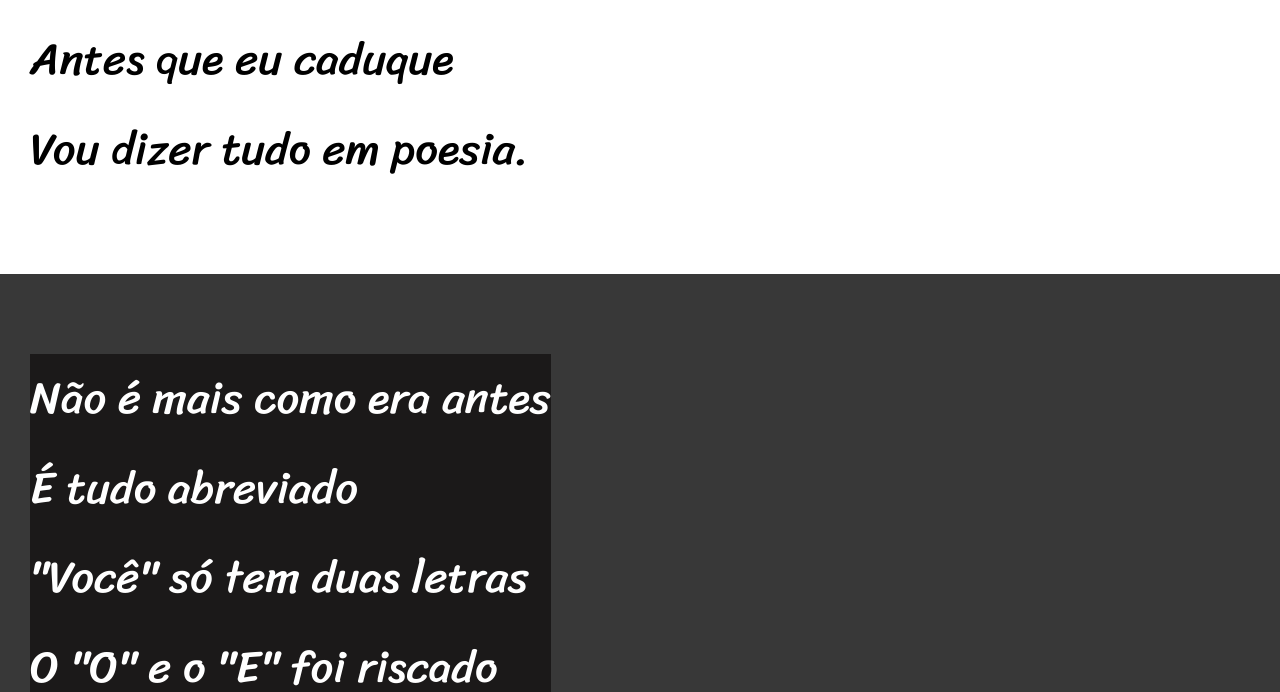
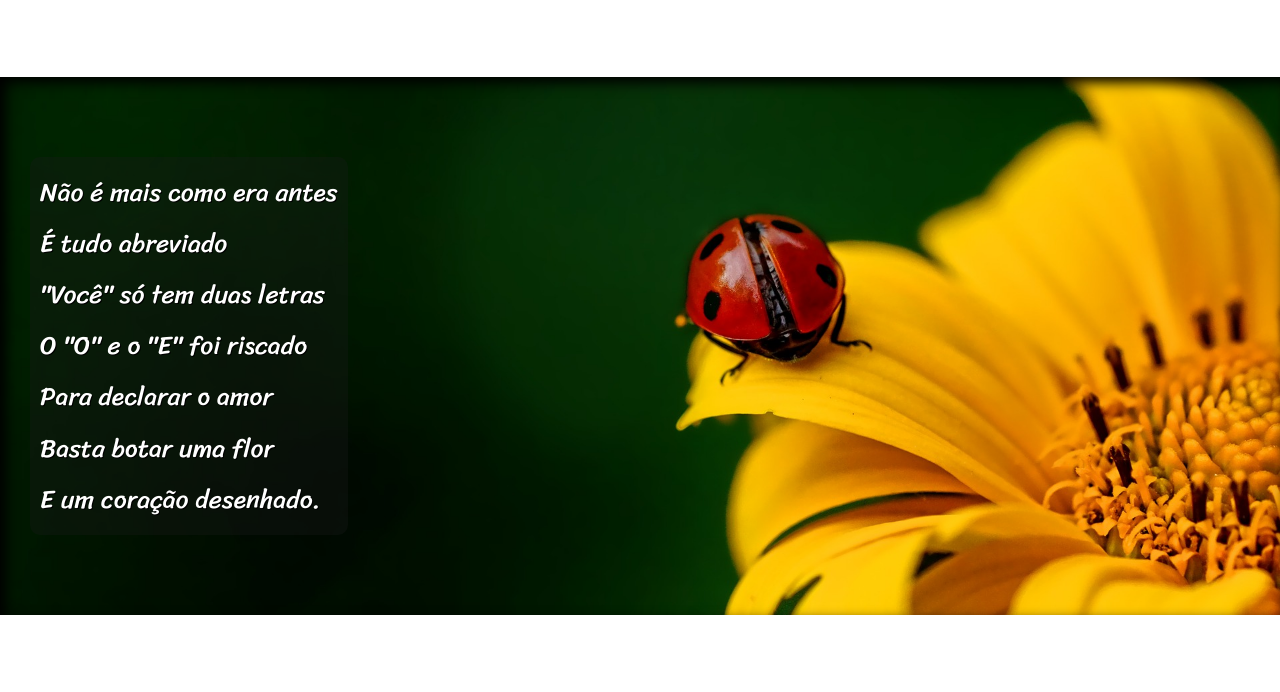
Before and after one commit to arthurwna/html-css, a plain HTML site: page desafio/dasafio12/index.html in a window 1280 px wide. Shown: the part 823-1515 px from the top of the page. Drawn offline with Linux system fonts and the light colour scheme.

Commit message:
desafio finalizado e um pouco melhorado

```diff
--- a/desafio/dasafio12/estilo.css
+++ b/desafio/dasafio12/estilo.css
@@ -18,15 +18,16 @@
 }
 
 html, body{
-    background-color: darkgray;
+    background-color: rgb(255, 255, 255);
     min-height: 100%;
     font-family: var(--fonte1)
 }
 header{
     background-color: black;
-    color: white;
+    color: rgb(255, 255, 255);
     text-align: center;
-
+    margin: 10px;
+    border-radius: 20px;
 }
 header > h1{
     padding: 50px;
@@ -53,7 +54,10 @@ section{
     line-height: 2em;
     padding-left: 30px;
     font-family: var(--fonte3);
-    font-size: 3.5vw;
+    font-size: 2vw;
+}
+section > p{
+    padding-bottom: 2em;
 }
 section.normal{
     background-color: white;
@@ -62,10 +66,15 @@ section.normal{
 section.imagem{
     background-color: rgb(56, 56, 56);
     color: white;
+    box-shadow: inset 6px 6px 13px 0px black;
+    background-attachment: fixed;
 }
 section.imagem > p{
-    background-color: rgb(27, 25, 25);
+    background-color: rgba(27, 25, 25, 0.322);
     display: inline-block;
+    text-shadow: 1px 1px 0px black;
+    border-radius: 10px;
+    padding: 10px;
 }
 footer{
     background-color: black;
@@ -73,3 +82,14 @@ footer{
     text-align: center;
     padding: 10px;
 }
+section#img01{
+    background-image: url(imagens/background001.jpg);
+    background-position: right, center;
+    background-size: cover;
+
+}
+
+section#img02{
+    background-image: url(imagens/background002.jpg);
+    background-size: cover;
+}
--- a/desafio/dasafio12/index.html
+++ b/desafio/dasafio12/index.html
@@ -26,7 +26,7 @@
 </p>
 </section>
 
-<section class="imagem">
+<section class="imagem" id="img01">
     <p>
     Não é mais como era antes<br>
     É tudo abreviado<br>
@@ -59,7 +59,7 @@
 </p>
 </section>
 
-<section class="imagem">
+<section class="imagem" id="img02">
     <p>
     Tenho saudade das cartas<br>
     Escritas com a própria mão<br>
```
